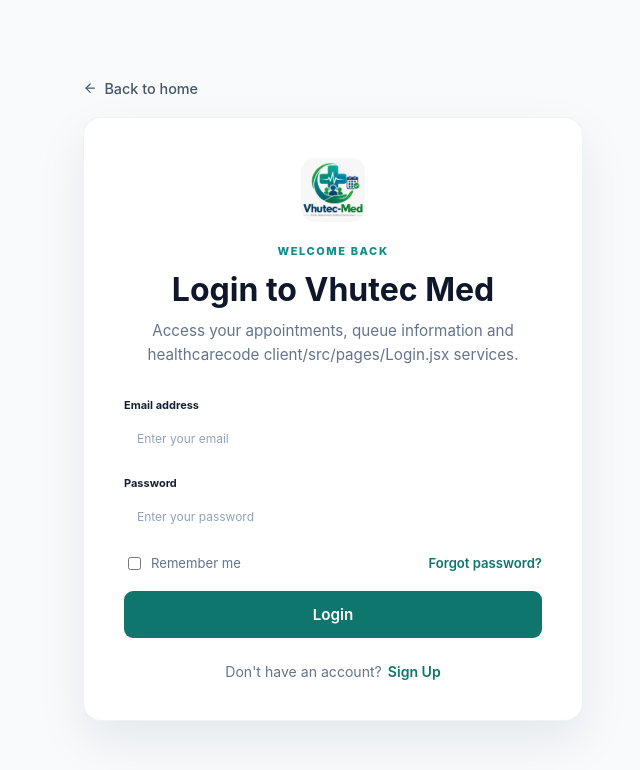
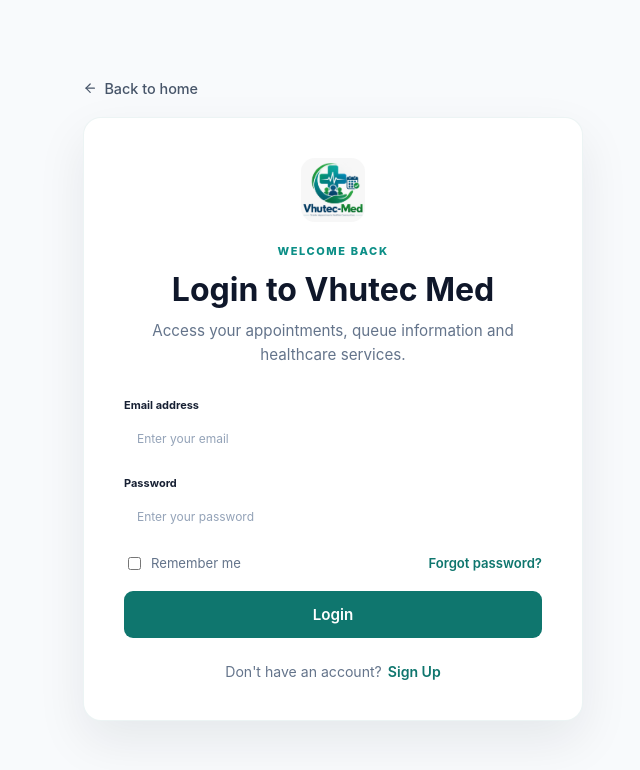
Before and after one commit to 809NHM-SOLUTIONS/vhutec-med, a React (Vite) app in the folder client/: page /login in a window 1280 px wide. Shown: the top 770 px of the page, without its empty margins (307-947 px from the left). Built offline with nearby package versions, Linux system fonts and the light colour scheme.

Commit message:
Resolved all conflicts in App.jsx and removed the duplicate import statement for PatientDashboard.

```diff
--- a/client/src/pages/Login.jsx
+++ b/client/src/pages/Login.jsx
@@ -134,9 +134,7 @@
             <h1>Login to Vhutec Med</h1>
 
             <p>
-              Access your appointments, queue information and healthcarecode client/src/pages/Login.jsx
-
-              services.
+              Access your appointments, queue information and healthcare services.
             </p>
           </div>
 
```
